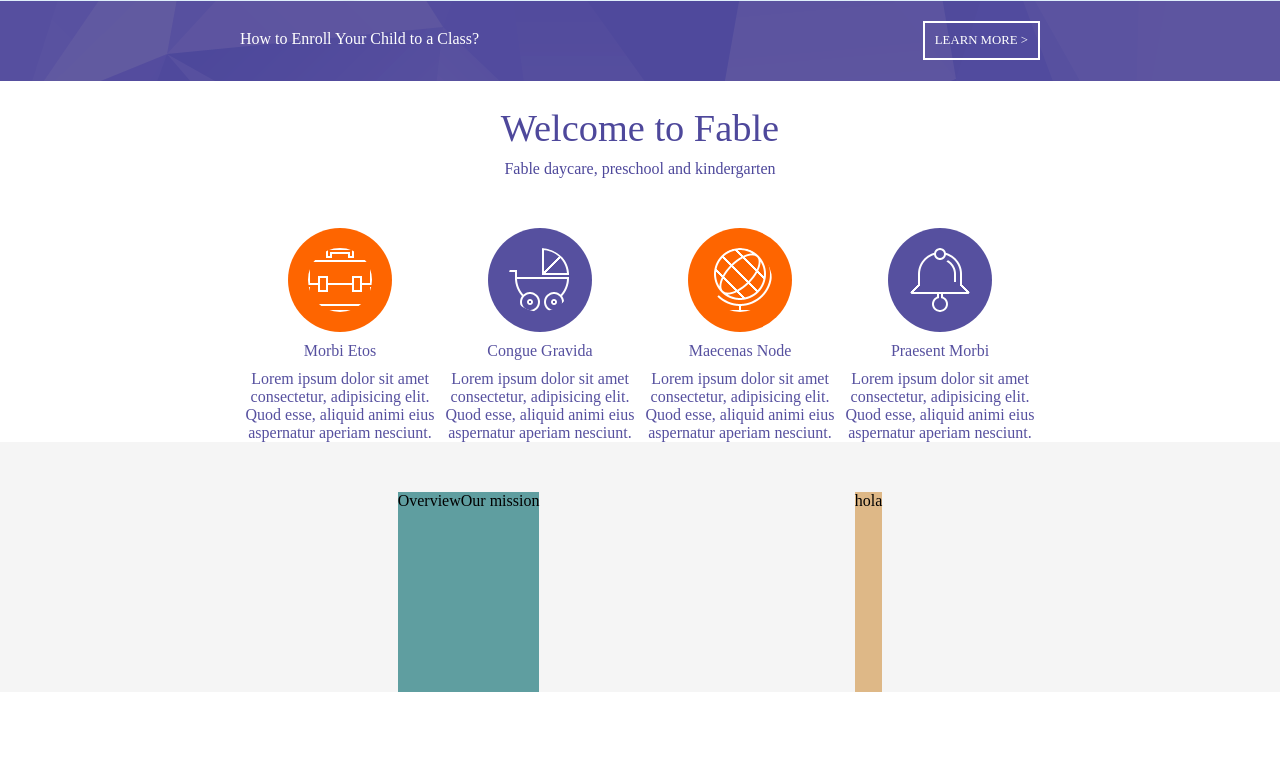
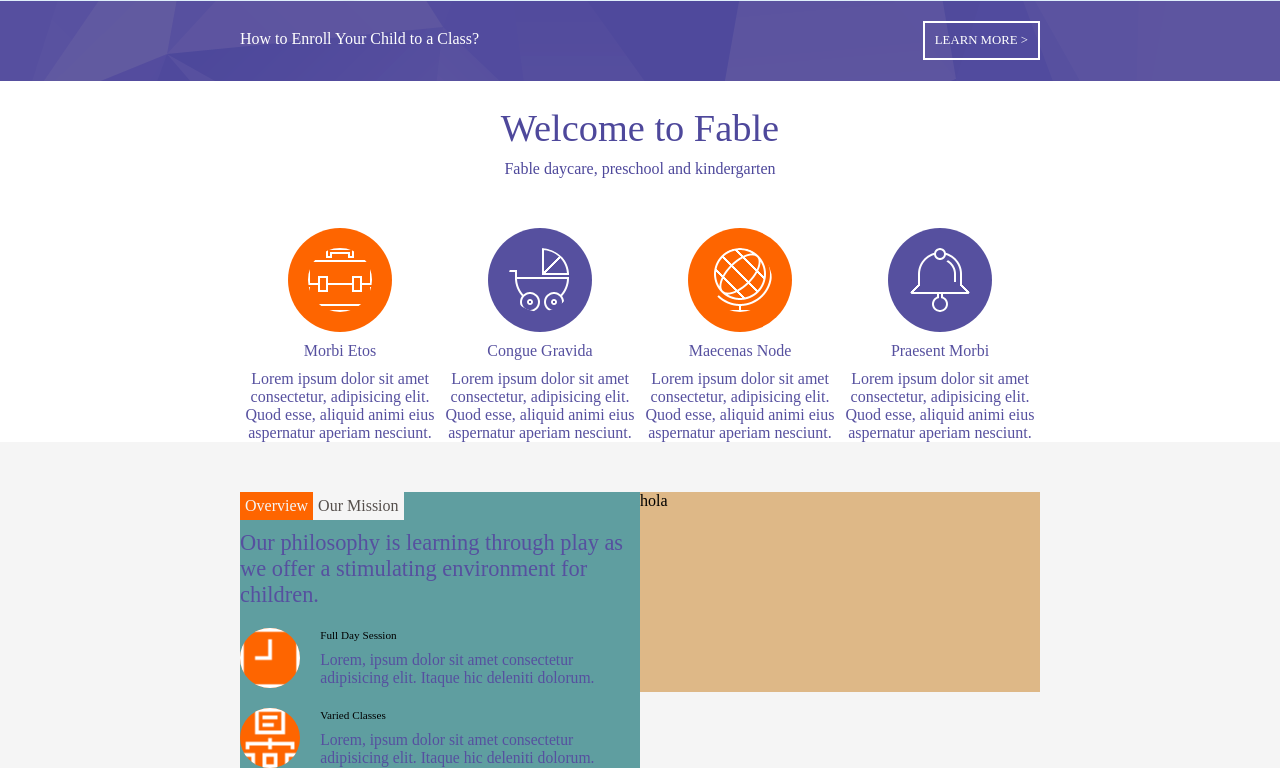
Before and after one commit to AlessandroRamoni/proj-html-vuejs, a Vue app: page / in a window 1280 px wide. Shown: the part 445-1213 px from the top of the page. Before the commit the page ends 1137 px from the top, so only its background shows below. Built offline with nearby package versions, Linux system fonts and the light colour scheme.

Commit message:
create second section main

```diff
--- a/src/components/MainComponent.vue
+++ b/src/components/MainComponent.vue
@@ -46,8 +46,32 @@
     <section id="philosophy">
       <div id="contenitore-section">
         <div id="sinistra">
-          <button>Overview</button>
-          <button>Our mission</button>
+          <button id="overview">Overview</button>
+          <button id="mission">Our Mission</button>
+          <p>
+            Our philosophy is learning through play as we offer a stimulating
+            environment for children.
+          </p>
+          <div class="orizzontale">
+            <img src="../assets/img/clock_alt.png" alt="" />
+            <div id="right">
+              <h3>Full Day Session</h3>
+              <p>
+                Lorem, ipsum dolor sit amet consectetur adipisicing elit. Itaque
+                hic deleniti dolorum.
+              </p>
+            </div>
+          </div>
+          <div class="orizzontale">
+            <img src="../assets/img/diagram_alt.png" alt="" />
+            <div id="right">
+              <h3>Varied Classes</h3>
+              <p>
+                Lorem, ipsum dolor sit amet consectetur adipisicing elit. Itaque
+                hic deleniti dolorum.
+              </p>
+            </div>
+          </div>
         </div>
         <div id="destra">hola</div>
       </div>
@@ -115,10 +139,45 @@ p {
   padding-top: 50px;
 }
 #sinistra {
+  flex-basis: 50%;
   background-color: cadetblue;
-  height: 200px;
+  p {
+    font-size: 1.4em;
+  }
+  .orizzontale {
+    display: flex;
+    padding-top: 20px;
+    gap: 20px;
+    align-items: center;
+  }
+
+  .orizzontale img {
+    background-color: #fe6500;
+    border-radius: 50%;
+    flex-basis: 100px;
+  }
+  #right {
+    font-size: 0.7em;
+  }
+  //   .orizzontale {
+  //     display: flex;
+  //   }
+  //   .orizzontale div h3 {
+  //     color: #56509f;
+  //   }
+}
+#overview {
+  background-color: #fe6500;
+  color: #f5f5f5;
+  padding: 5px;
+}
+#mission {
+  background-color: #f5f5f5;
+  color: #554f4c;
+  padding: 5px;
 }
 #destra {
+  flex-basis: 50%;
   background-color: burlywood;
   height: 200px;
 }
```
